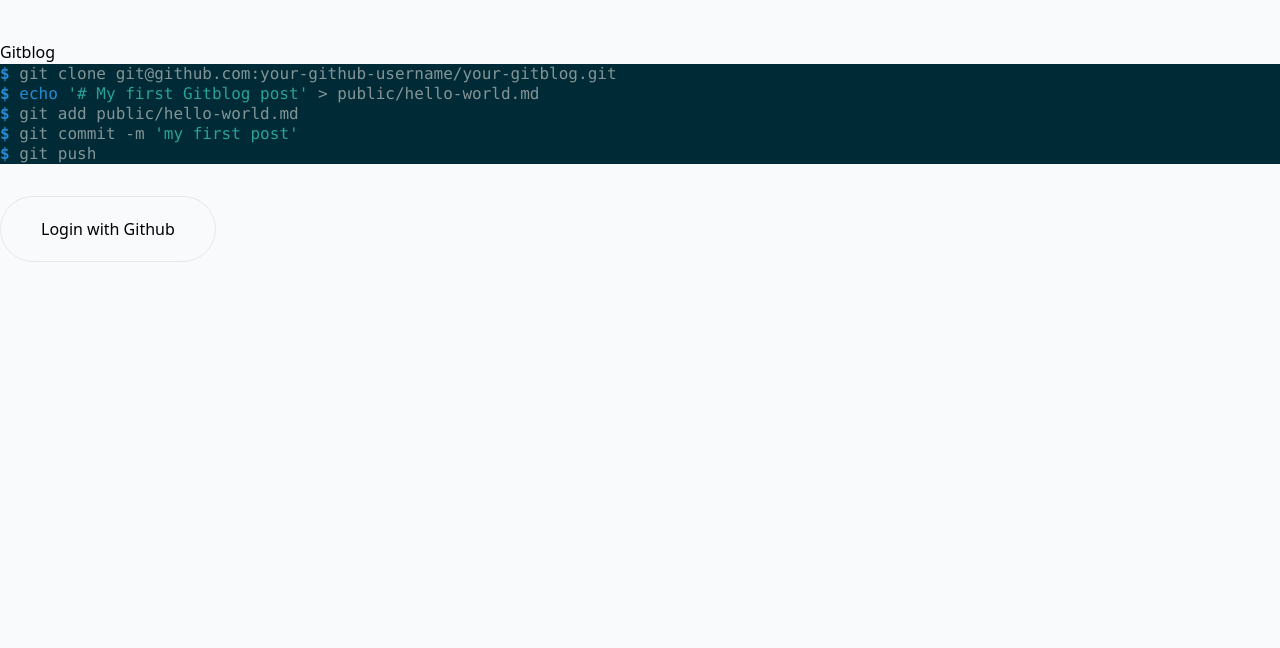
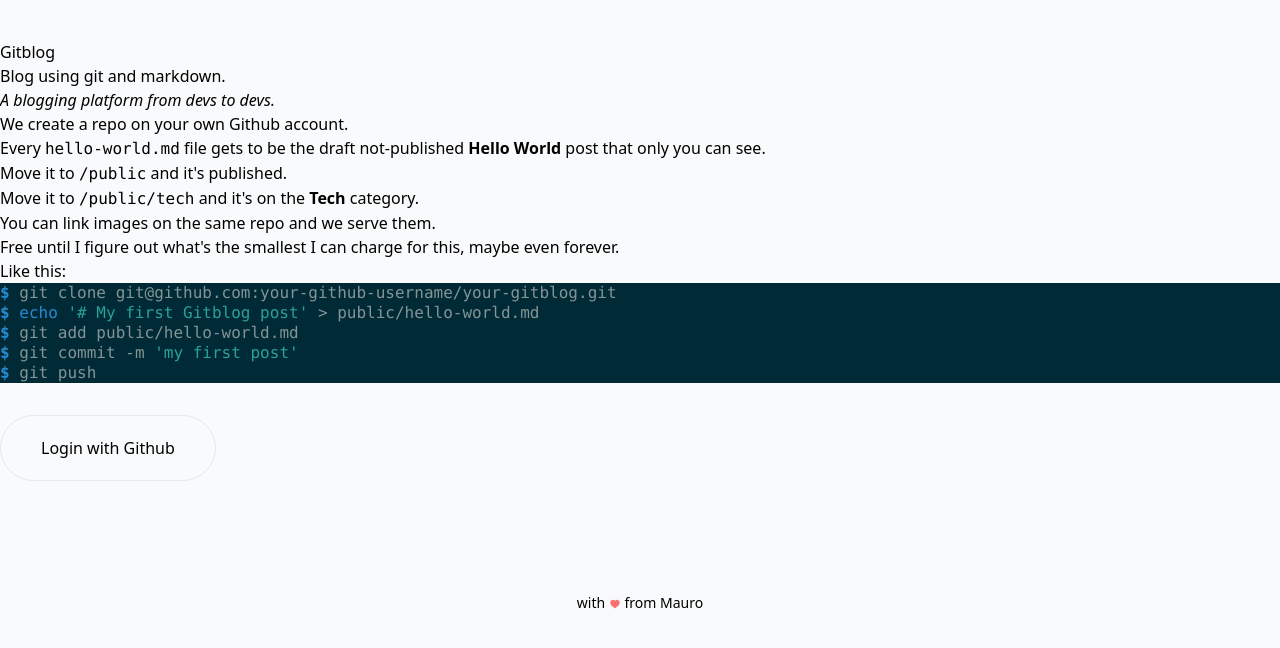
Before and after one commit to mspivak/gitblog, a Django app: page / in a window 1280 px wide. Shown: the top 648 px of the page. Run offline with Django 4.2, Linux system fonts and the light colour scheme; some libraries are stand-ins or nearby versions.

Commit message:
better instructions on home

```diff
--- a/pages/templates/pages/home.html
+++ b/pages/templates/pages/home.html
@@ -5,8 +5,18 @@
     <section class="container mt-10 mx-auto prose dark:prose-invert">
         <h1>Gitblog</h1>
 
+        <h2>
+            Blog using git and markdown. <br>
+        </h2>
+        <em>A blogging platform from devs to devs.</em>
+
         <ul>
-            <li></li>
+            <li>We create a repo on your own Github account.</li>
+            <li>Every <code>hello-world.md</code> file gets to be the draft not-published <strong>Hello World</strong> post that only you can see.</li>
+            <li>Move it to <code>/public</code> and it's published.</li>
+            <li>Move it to <code>/public/tech</code> and it's on the <strong>Tech</strong> category.</li>
+            <li>You can link images on the same repo and we serve them.</li>
+            <li>Free until I figure out what's the smallest I can charge for this, maybe even forever.</li>
         </ul>
 
         <style>
@@ -19,13 +29,23 @@
             }
         </style>
 
+        Like this:
         {{ git_code_html | safe }}
 
         <a href="{% url 'github_login' %}"
            class="inline-block my-8 border rounded-full no-underline hover:bg-gray-900 py-5 px-10">
             Login with Github
         </a>
+
     </section>
 
 
+    <footer class="container dark:text-gray-100">
+        <ul class="flex items-center justify-center text-sm text-center mt-20">
+            <li>with <svg xmlns="http://www.w3.org/2000/svg" viewBox="0 0 20 20" fill="currentColor" class="text-red-400 h-3 inline">
+  <path d="M9.653 16.915l-.005-.003-.019-.01a20.759 20.759 0 01-1.162-.682 22.045 22.045 0 01-2.582-1.9C4.045 12.733 2 10.352 2 7.5a4.5 4.5 0 018-2.828A4.5 4.5 0 0118 7.5c0 2.852-2.044 5.233-3.885 6.82a22.049 22.049 0 01-3.744 2.582l-.019.01-.005.003h-.002a.739.739 0 01-.69.001l-.002-.001z" />
+</svg> from <a href="https://mspivak.com.ar">Mauro</a></li>
+        </ul>
+    </footer>
+
 {% endblock %}
```
